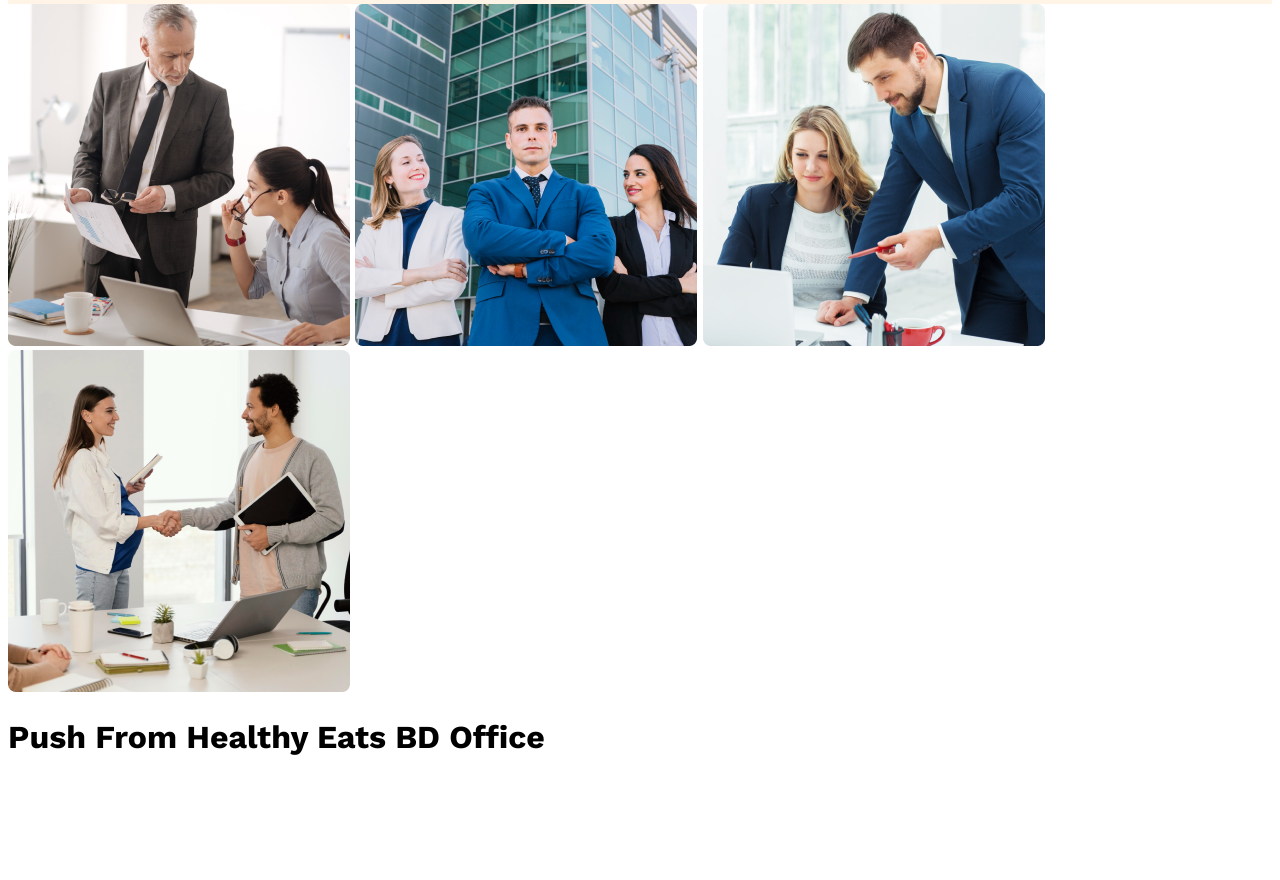
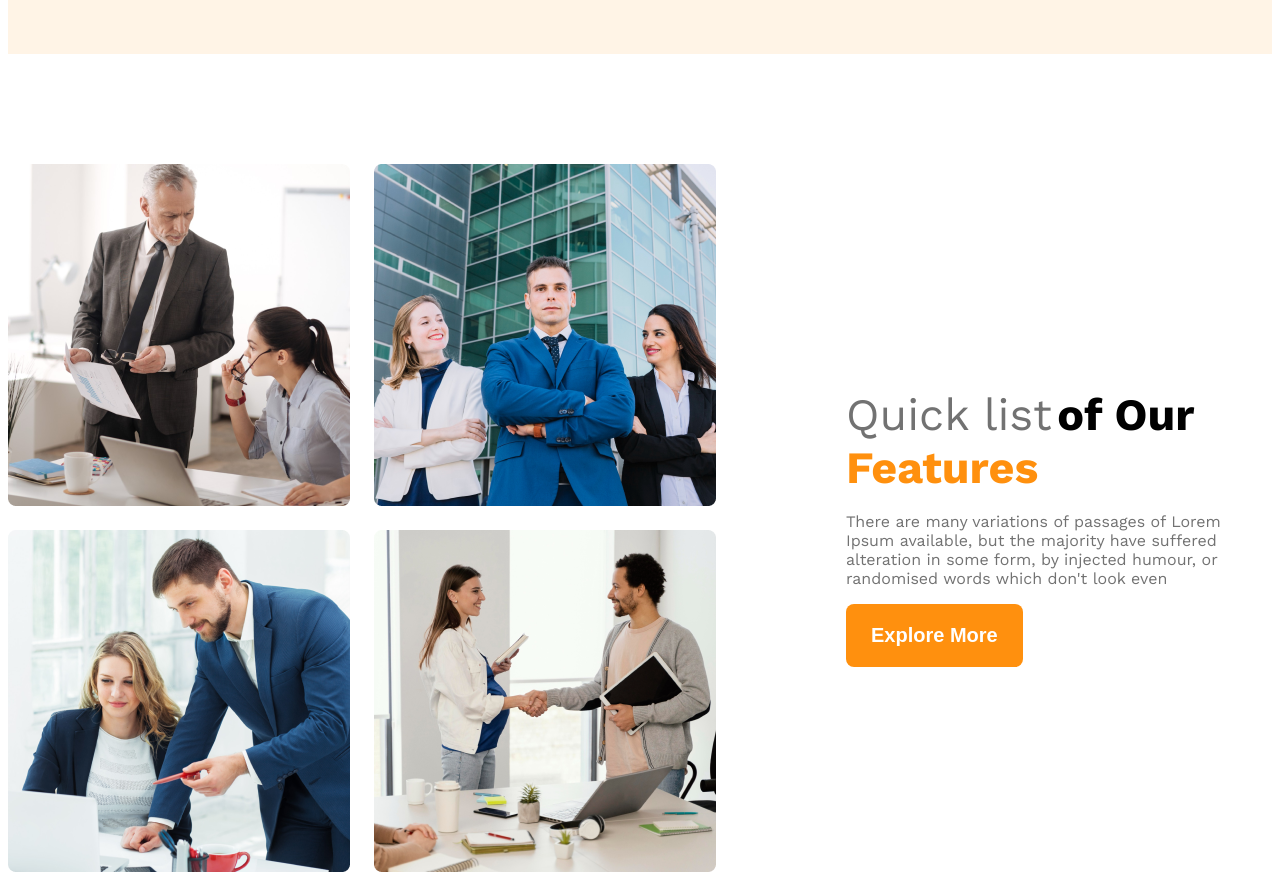
Before and after one commit to sudipovi/PH-G3-Arc, a plain HTML site: page index.html in a window 1280 px wide. Shown: the part 1180-2060 px from the top of the page. Before the commit the page ends 1957 px from the top, so only its background shows below. Drawn offline with nearby package versions, Linux system fonts and the light colour scheme.

Commit message:
Responsive

```diff
--- a/index.html
+++ b/index.html
@@ -43,7 +43,8 @@
     </header>
 
     <main>
-      <section class="teams">
+      <!-- Team Section -->
+      <section class="teams display-flex margin-top">
         <div class="team-img-container">
           <img src="./images/team1.png" alt="teams" />
           <img src="./images/team2.png" alt="teams" />
@@ -51,13 +52,20 @@
           <img src="./images/team4.png" alt="teams" />
         </div>
         <div class="our-features">
-          <h3 class="feature-title"></h3>
+          <h3 class="feature-title">
+            <span class="quick text-light-gray">Quick list</span>
+            <span class="our">of Our</span> <span class="feat">Features</span>
+          </h3>
+          <p class="feature-description text-light-gray">
+            There are many variations of passages of Lorem Ipsum available, but
+            the majority have suffered alteration in some form, by injected
+            humour, or randomised words which don't look even
+          </p>
+          <button class="btn-primary">Explore More</button>
         </div>
       </section>
     </main>
 
-    <footer>
-      <h1>Push From Healthy Eats BD Office</h1>
-    </footer>
+    <footer></footer>
   </body>
 </html>
--- a/style.css
+++ b/style.css
@@ -39,6 +39,10 @@ main {
   margin: 0 auto;
 }
 
+.margin-top {
+  margin-top: 110px;
+}
+
 /* header style */
 
 /* nav bar related style */
@@ -66,6 +70,9 @@ main {
   max-width: 1440px;
   margin: 0 auto;
 }
+.banner-image {
+  margin-bottom: 50px;
+}
 
 /* Banner related Style */
 
@@ -85,10 +92,64 @@ main {
   width: 100%;
 }
 
+/* Team and Feature related Styles */
+
+.teams {
+  align-items: center;
+}
+
+.team-img-container {
+  display: grid;
+  grid-template-columns: repeat(2, 1fr);
+  gap: 24px;
+}
+
+.our-features {
+  margin-left: 130px;
+  max-width: 530px;
+}
+
+.quick {
+  font-weight: 400;
+  font-size: 2.8rem;
+}
+
+.our {
+  font-weight: 700;
+  font-size: 2.8rem;
+}
+
+.feat {
+  font-weight: 700;
+  font-size: 2.8rem;
+  color: #ff900e;
+}
+
 /* responsive media query */
 @media screen and (max-width: 576px) {
   .navbar,
-  .nav-link {
+  .nav-link,
+  .teams {
     flex-direction: column;
   }
+
+  .team-img-container {
+    grid-template-columns: repeat(1, 1fr);
+  }
+
+  .our-features {
+    margin-left: 20px;
+    margin-top: 50px;
+  }
 }
+
+/* Medium-Size device */
+
+@media screen and (max-width: 992px) and (min-width: 576px) {
+  .teams {
+    flex-direction: column;
+  }
+  .our-features {
+    margin: 20px auto;
+  }
+}
```
